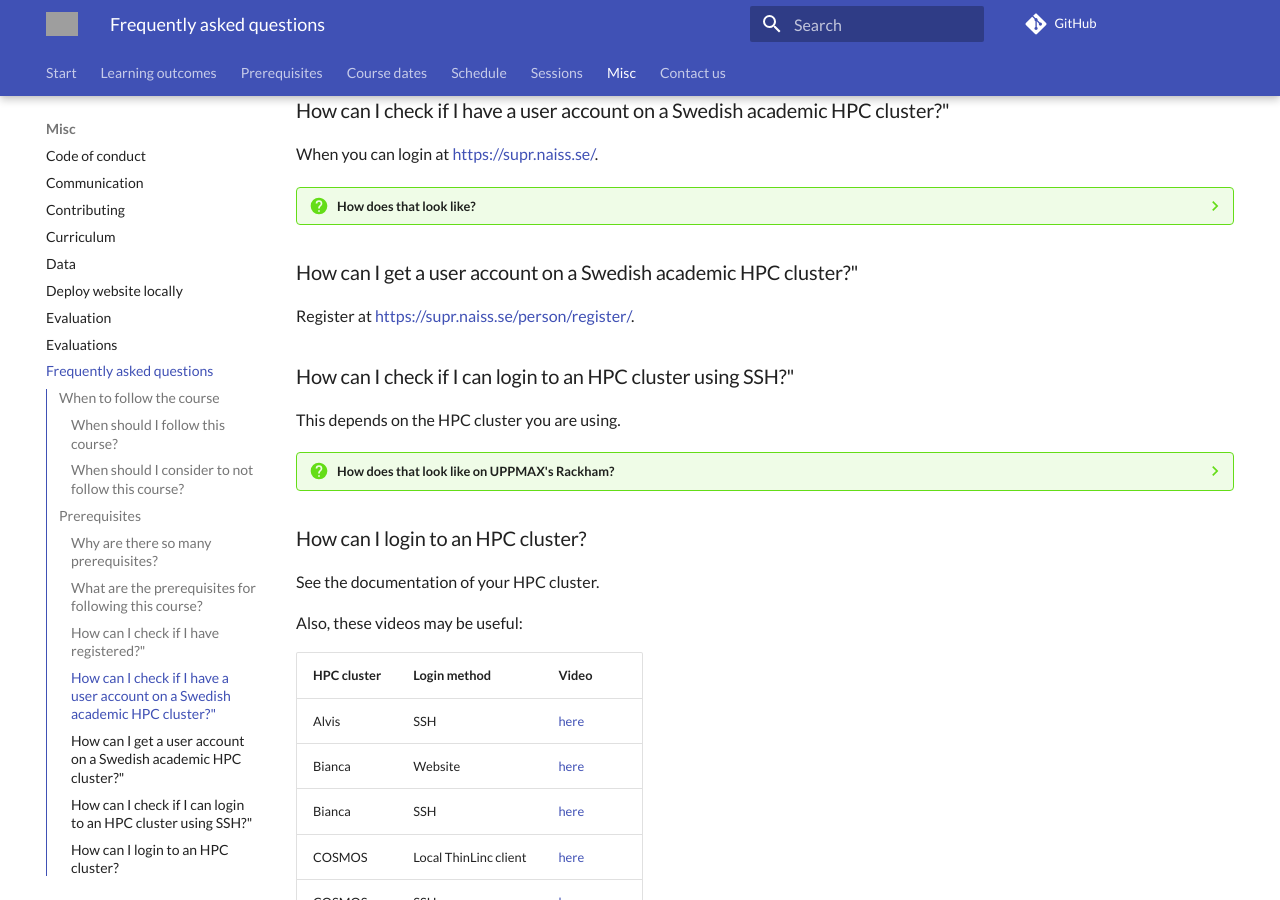
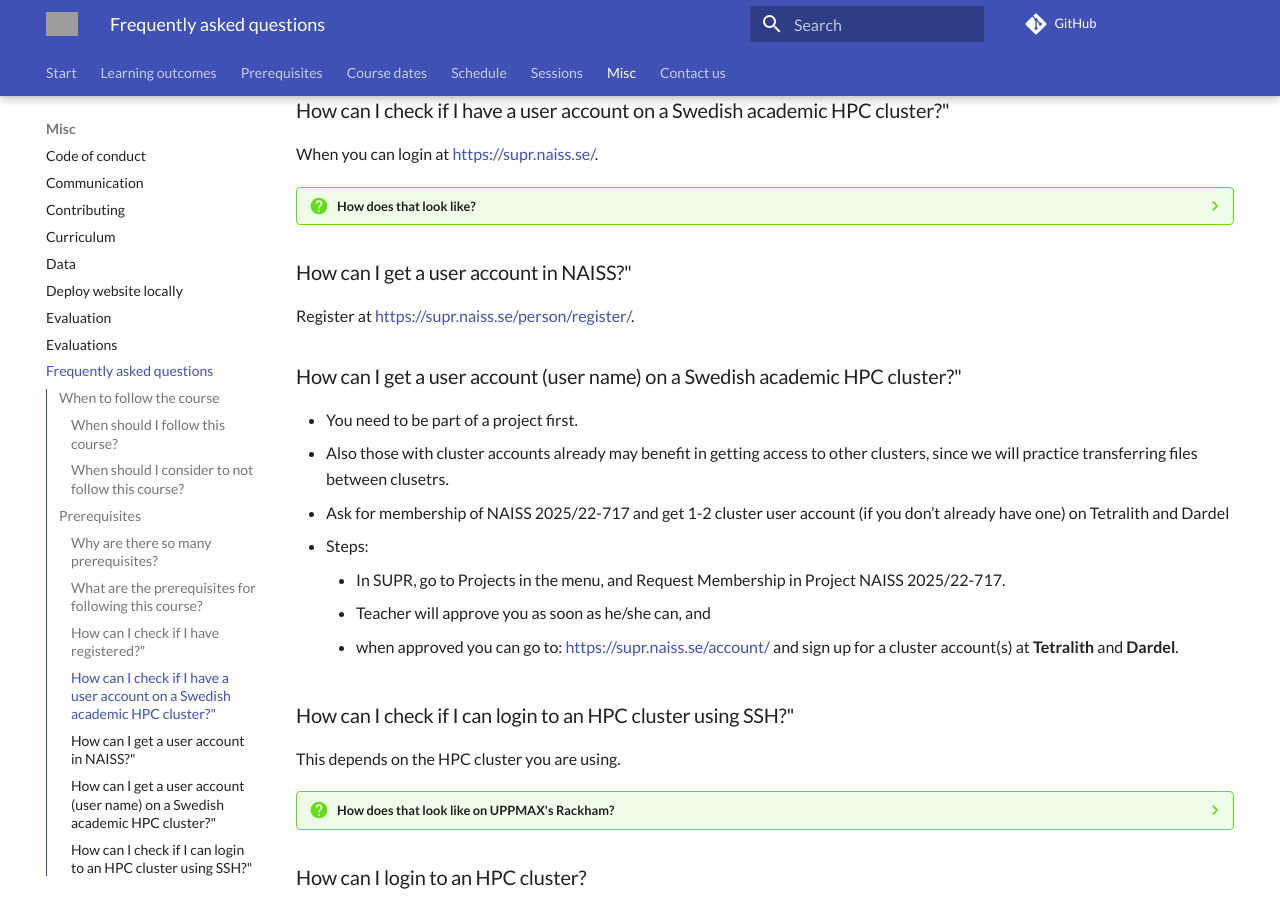
Before and after one commit to UPPMAX/naiss_file_transfer_course, an MkDocs documentation site: the page built from docs/faq/README.md, in a window 1280 px wide and 900 px high, scrolled down 1512 px. Built offline with MkDocs 1.6.1 and Material for MkDocs 9.7.7, drawn with Linux system fonts in a browser that asks for light colours; comment, search, counter and statistics services are not loaded; grey boxes are pictures that could not be loaded.

Commit message:
README.md update with supr vs cluster accounts

```diff
--- a/docs/faq/README.md
+++ b/docs/faq/README.md
@@ -91,9 +91,19 @@ When you can login at [https://supr.naiss.se/](https://supr.naiss.se/).
 
     ![A user that logged into SUPR](supr_logged_in.png)
 
-### How can I get a user account on a Swedish academic HPC cluster?"
+### How can I get a user account in NAISS?"
 
 Register at [https://supr.naiss.se/person/register/](https://supr.naiss.se/person/register/).
+
+### How can I get a user account (user name) on a Swedish academic HPC cluster?"
+
+- You need to be part of a project first.
+- Also those with cluster accounts already may benefit in getting access to other clusters, since we will practice transferring files between clusetrs.
+- Ask for membership of NAISS 2025/22-717 and get 1-2 cluster user account (if you don’t already have one) on Tetralith and Dardel
+- Steps:
+    - In SUPR, go to Projects in the menu, and Request Membership in Project NAISS 2025/22-717.
+    - Teacher will approve you as soon as he/she can, and
+    - when approved you can go to: [https://supr.naiss.se/account/](https://supr.naiss.se/account/) and sign up for a cluster account(s) at **Tetralith** and **Dardel**.
 
 ### How can I check if I can login to an HPC cluster using SSH?"
 
```
